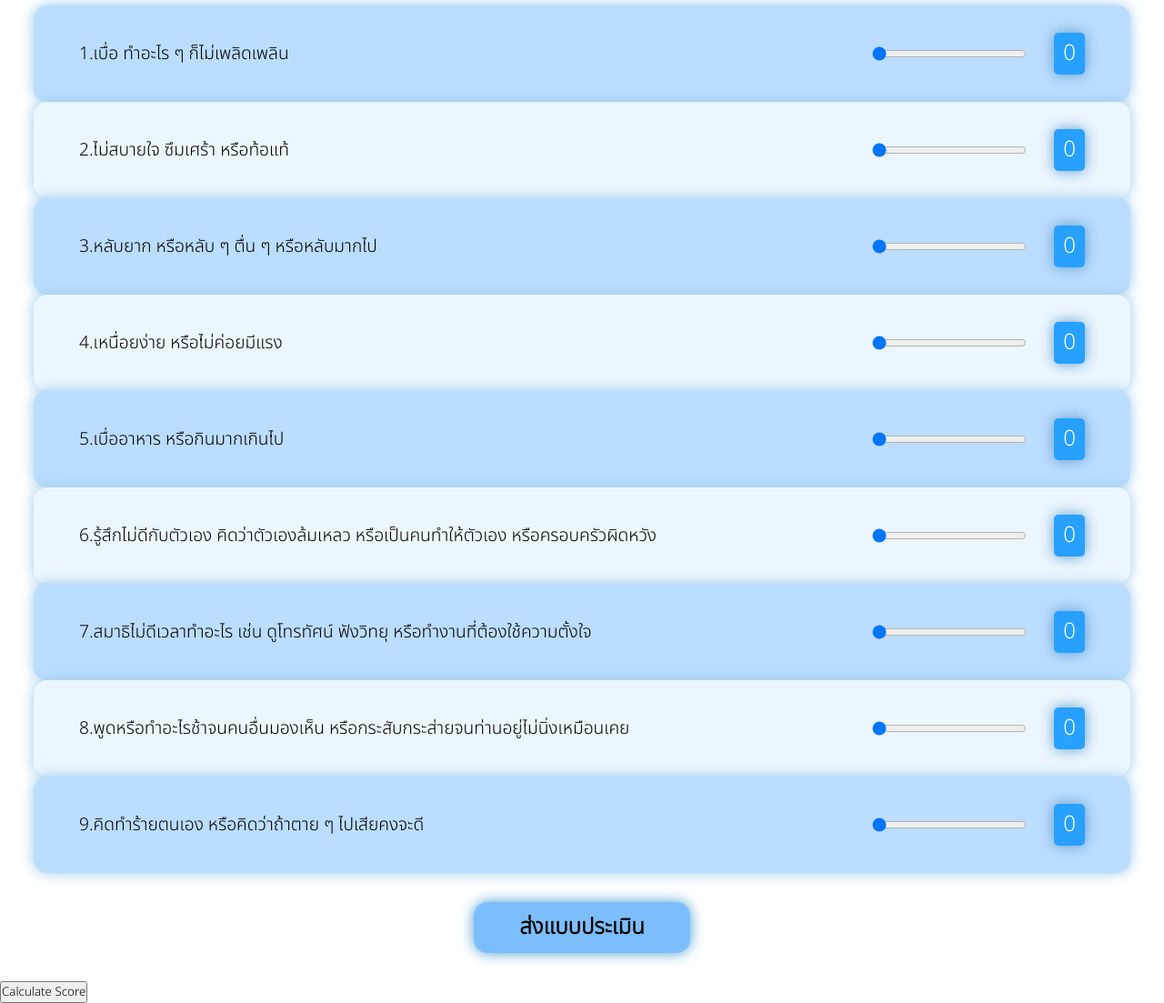
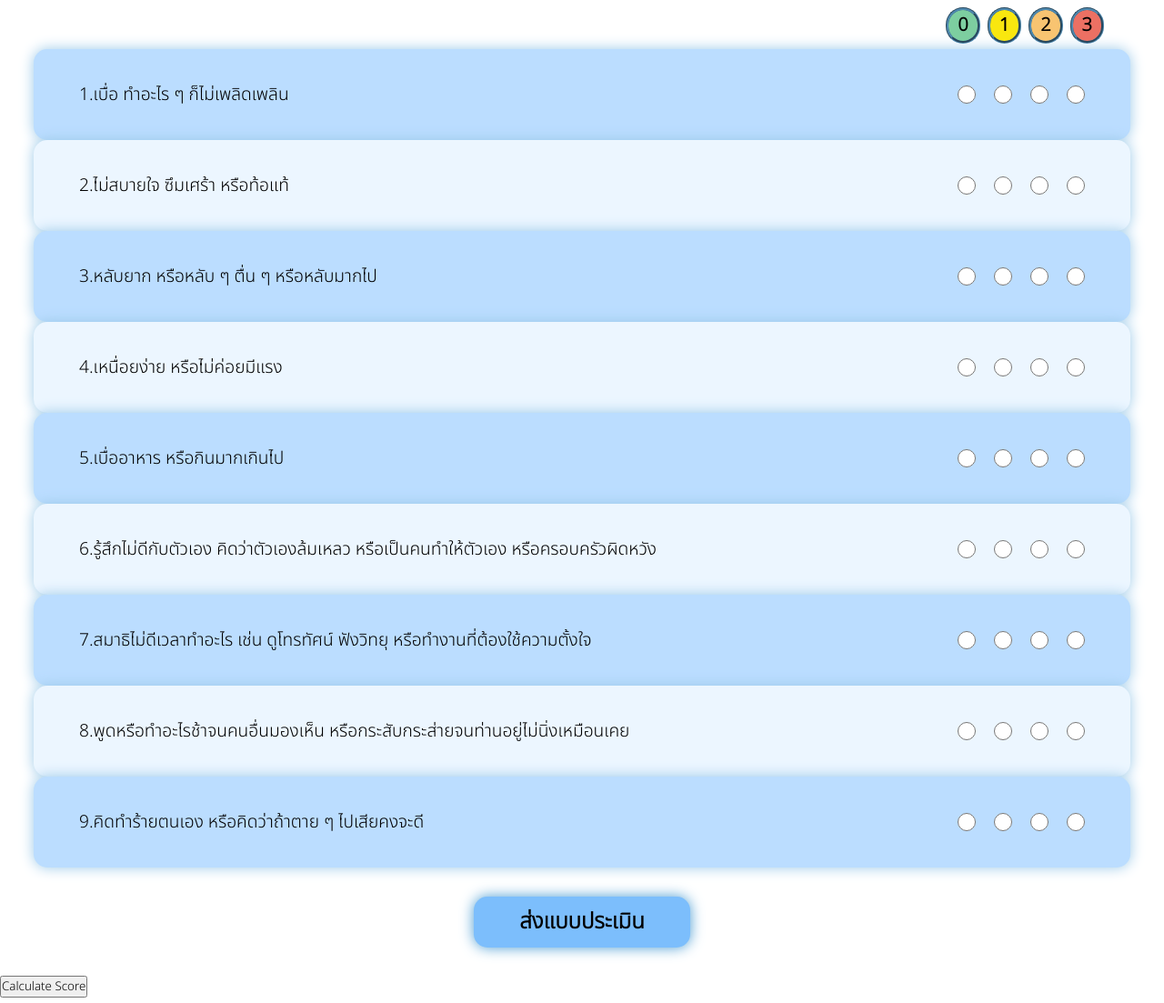
Before and after one commit to 663040112-7/BluEase-project, a plain HTML site: page Evaluation.html in a window 1280 px wide. Shown: the part 316-1419 px from the top of the page at 91% size. Drawn offline with Linux system fonts and the light colour scheme; a web font is replaced by a local one.

Commit message:
เปลี่ยนเป็น radio button

```diff
--- a/EvaStyle.css
+++ b/EvaStyle.css
@@ -2,6 +2,7 @@
 .choice1 {
     background-color: rgb(142, 197, 250) ;
 }
+
 
 .col-md-9 h1 {
     background-color: rgb(194, 225, 255);
@@ -48,6 +49,45 @@ table tr {
     margin: 0 3px;
     box-shadow: 0 0 15px rgb(155, 201, 232);
 }
+
+.value-box {
+    margin-right: 2.5%;
+}
+
+.value-box .value {
+    display: flex;
+    justify-content: right;
+    margin-right: 30px;
+}
+.value-box .value .num-of-value {
+    font-size: 20px;
+    font-weight: bold;
+    padding: 2px 10px;
+    margin: 4px;
+    border-radius: 20px;
+    border-style: groove;
+    border-color:  rgb(79, 138, 177);
+}
+
+.value-box .value .value0{
+    background-color:rgb(125, 206, 160);
+}
+
+.value-box .value .value1{
+    background-color:rgb(249, 231, 15);
+}
+
+.value-box .value .value2{
+    background-color:rgb(248, 196, 113);
+}
+
+.value-box .value .value3{
+    background-color:rgb(236, 112, 99);
+}
+
+
+
+
 table td{
     display: flex;
     justify-content: space-between;
@@ -57,15 +97,17 @@ table td{
 }
 
 
-table td div{
+table td .radio-button{
     display: flex;
 }
 
+table td .radio-button input{
+    margin: 10px;
+    width: 20px;
+    height: 40px;
+}
 
-.slider {
-    width: 170px;
-    margin: 0 20px;
-}
+
 
 #submitBtn {
     font-size: 1.5rem;
@@ -84,16 +126,7 @@ table td div{
     background-color: rgb(60, 124, 184);
 }
 
-.rangeValue{
-    font-size: 1.25em;
-    color: #fff;
-    background: #27a0ff;
-    display: flex;
-    margin: 10px;
-    padding: 5px 10px;
-    border-radius: 5px;
-    box-shadow: 0 0 15px rgb(93, 155, 197);
-}
+
 
 
 
--- a/Evaluation.html
+++ b/Evaluation.html
@@ -43,85 +43,103 @@
         </h3>
 
         <form id="formqsys" name="formqsys" method="post" action="s_q_db.php">
+            <div class="value-box">
+                <div class="value">
+                    <div class="num-of-value value0">0</div>
+                    <div class="num-of-value value1">1</div>
+                    <div class="num-of-value value2">2</div>
+                    <div class="num-of-value value3">3</div>
+                </div>
+            </div>
             <table>
                 <tr class="form form-choice1">
                     <td>&nbsp; 1.เบื่อ ทำอะไร ๆ ก็ไม่เพลิดเพลิน
-                        <div>
-                            <input class="slider slider1" type="range" max="3" min="0" value="0"
-                                onmousemove="rangeSlider1(this.value)">
-                                <span id="rangeValue1" class="rangeValue">0</span>
+                        <div class="radio-button">
+                            <input type="radio" name="choice1" value="0" />
+                            <input type="radio" name="choice1" value="1" />
+                            <input type="radio" name="choice1" value="2" />
+                            <input type="radio" name="choice1" value="3" />
                         </div>
                     </td>
                 </tr>
                 <tr class="form form-choice2">
                     <td>&nbsp; 2.ไม่สบายใจ ซึมเศร้า หรือท้อแท้
-                        <div>
-                            <input class="slider slider2" type="range" max="3" min="0" value="0"
-                                onmousemove="rangeSlider2(this.value)">
-                            <span id="rangeValue2" class="rangeValue">0</span>
-                            <div>
+                        <div class="radio-button">
+                            <input type="radio" name="choice2" value="0" />
+                            <input type="radio" name="choice2" value="1" />
+                            <input type="radio" name="choice2" value="2" />
+                            <input type="radio" name="choice2" value="3" />
+                        </div>
                     </td>
                 </tr>
                 <tr class="form form-choice3">
                     <td>&nbsp; 3.หลับยาก หรือหลับ ๆ ตื่น ๆ หรือหลับมากไป
-                        <div>
-                            <input class="slider slider3" type="range" max="3" min="0" value="0"
-                                onmousemove="rangeSlider3(this.value)">
-                            <span id="rangeValue3" class="rangeValue">0</span>
-                            <div>
+                        <div class="radio-button">
+                            <input type="radio" name="choice3" value="0" />
+                            <input type="radio" name="choice3" value="1" />
+                            <input type="radio" name="choice3" value="2" />
+                            <input type="radio" name="choice3" value="3" />
+                        </div>
                     </td>
                 </tr>
                 <tr class="form form-choice4">
                     <td>&nbsp; 4.เหนื่อยง่าย หรือไม่ค่อยมีแรง
-                        <div>
-                            <input class="slider slider4" type="range" max="3" min="0" value="0"
-                                onmousemove="rangeSlider4(this.value)">
-                            <span id="rangeValue4" class="rangeValue">0</span>
-                            <div>
+                        <div class="radio-button">
+                            <input type="radio" name="choice4" value="0" />
+                            <input type="radio" name="choice4" value="1" />
+                            <input type="radio" name="choice4" value="2" />
+                            <input type="radio" name="choice4" value="3" />
+                        </div>
+                    </td>
                 </tr>
                 <tr class="form form-choice5">
                     <td>&nbsp; 5.เบื่ออาหาร หรือกินมากเกินไป
-                        <div>
-                            <input class="slider slider5" type="range" max="3" min="0" value="0"
-                                onmousemove="rangeSlider5(this.value)">
-                            <span id="rangeValue5" class="rangeValue">0</span>
-                            <div>
+                        <div class="radio-button">
+                            <input type="radio" name="choice5" value="0" />
+                            <input type="radio" name="choice5" value="1" />
+                            <input type="radio" name="choice5" value="2" />
+                            <input type="radio" name="choice5" value="3" />
+                        </div>
                     </td>
                 </tr>
                 <tr class="form form-choice6">
                     <td>&nbsp; 6.รู้สึกไม่ดีกับตัวเอง คิดว่าตัวเองล้มเหลว หรือเป็นคนทำให้ตัวเอง หรือครอบครัวผิดหวัง
-                        <div>
-                            <input class="slider slider6" type="range" max="3" min="0" value="0"
-                                onmousemove="rangeSlider6(this.value)">
-                            <span id="rangeValue6" class="rangeValue">0</span>
-                            <div>
+                        <div class="radio-button">
+                            <input type="radio" name="choice6" value="0" />
+                            <input type="radio" name="choice6" value="1" />
+                            <input type="radio" name="choice6" value="2" />
+                            <input type="radio" name="choice6" value="3" />
+                        </div>
                     </td>
                 </tr>
                 <tr class="form form-choice7">
                     <td>&nbsp; 7.สมาธิไม่ดีเวลาทำอะไร เช่น ดูโทรทัศน์ ฟังวิทยุ หรือทำงานที่ต้องใช้ความตั้งใจ
-                        <div>
-                            <input class="slider slider7" type="range" max="3" min="0" value="0"
-                                onmousemove="rangeSlider7(this.value)">
-                            <span id="rangeValue7" class="rangeValue">0</span>
-                            <div>
+                        <div class="radio-button">
+                            <input type="radio" name="choice7" value="0" />
+                            <input type="radio" name="choice7" value="1" />
+                            <input type="radio" name="choice7" value="2" />
+                            <input type="radio" name="choice7" value="3" />
+                        </div>
                     </td>
                 </tr>
                 <tr class="form form-choice8">
                     <td>&nbsp; 8.พูดหรือทำอะไรช้าจนคนอื่นมองเห็น หรือกระสับกระส่ายจนท่านอยู่ไม่นิ่งเหมือนเคย
-                        <div>
-                            <input class="slider slider8" type="range" max="3" min="0" value="0"
-                                onmousemove="rangeSlider8(this.value)">
-                            <span id="rangeValue8" class="rangeValue">0</span>
-                            <div>
+                        <div class="radio-button">
+                            <input type="radio" name="choice8" value="0" />
+                            <input type="radio" name="choice8" value="1" />
+                            <input type="radio" name="choice8" value="2" />
+                            <input type="radio" name="choice8" value="3" />
+                        </div>
                     </td>
                 </tr>
                 <tr class="form form-choice9">
                     <td>&nbsp; 9.คิดทำร้ายตนเอง หรือคิดว่าถ้าตาย ๆ ไปเสียคงจะดี
-                        <div>
-                            <input class="slider slider9" type="range" max="3" min="0" value="0"
-                                onmousemove="rangeSlider9(this.value)">
-                            <span id="rangeValue9" class="rangeValue">0</span>
-                            <div>
+                        <div class="radio-button">
+                            <input type="radio" name="choice9" value="0" />
+                            <input type="radio" name="choice9" value="1" />
+                            <input type="radio" name="choice9" value="2" />
+                            <input type="radio" name="choice9" value="3" />
+                        </div>
                     </td>
                 </tr>
                 <script>
```
